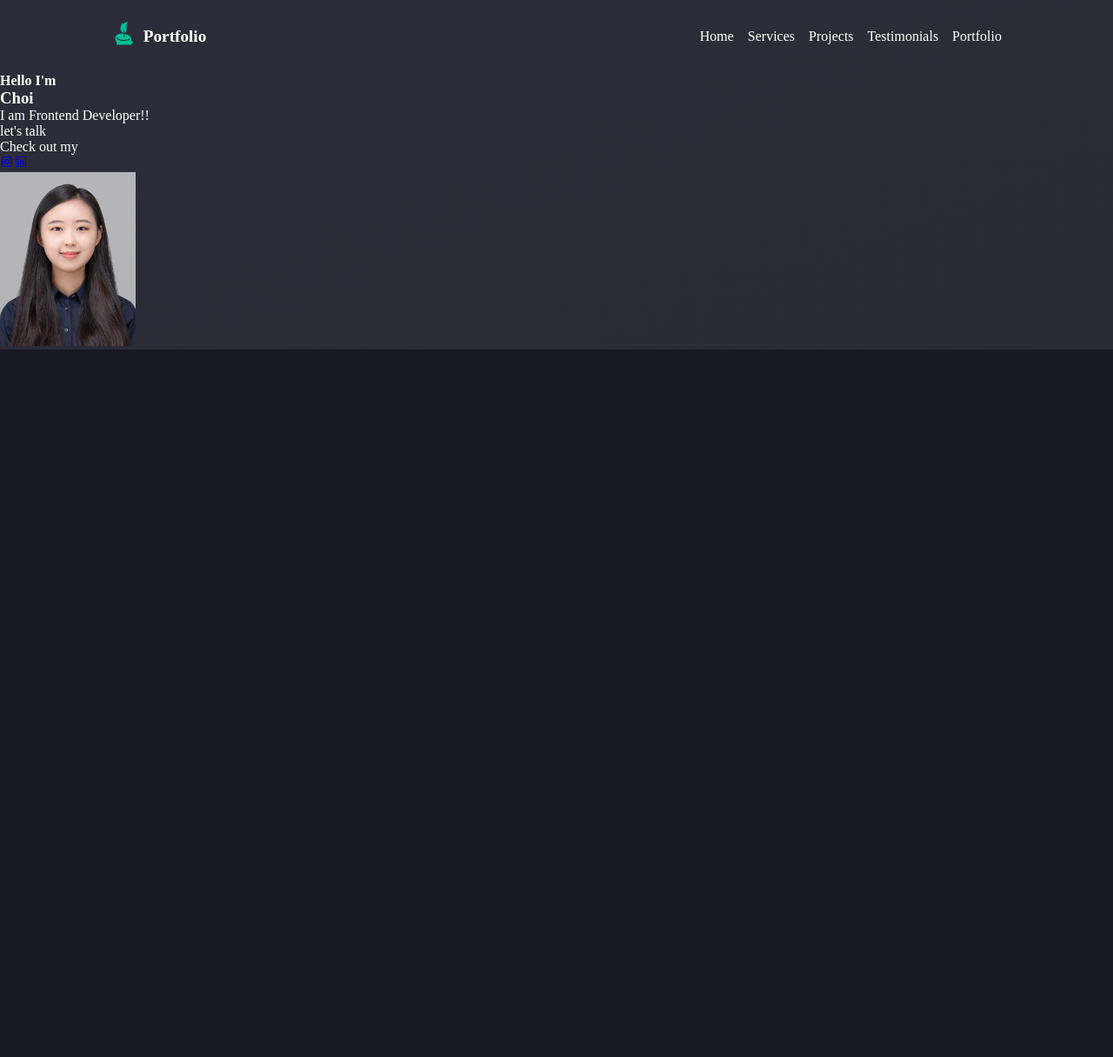
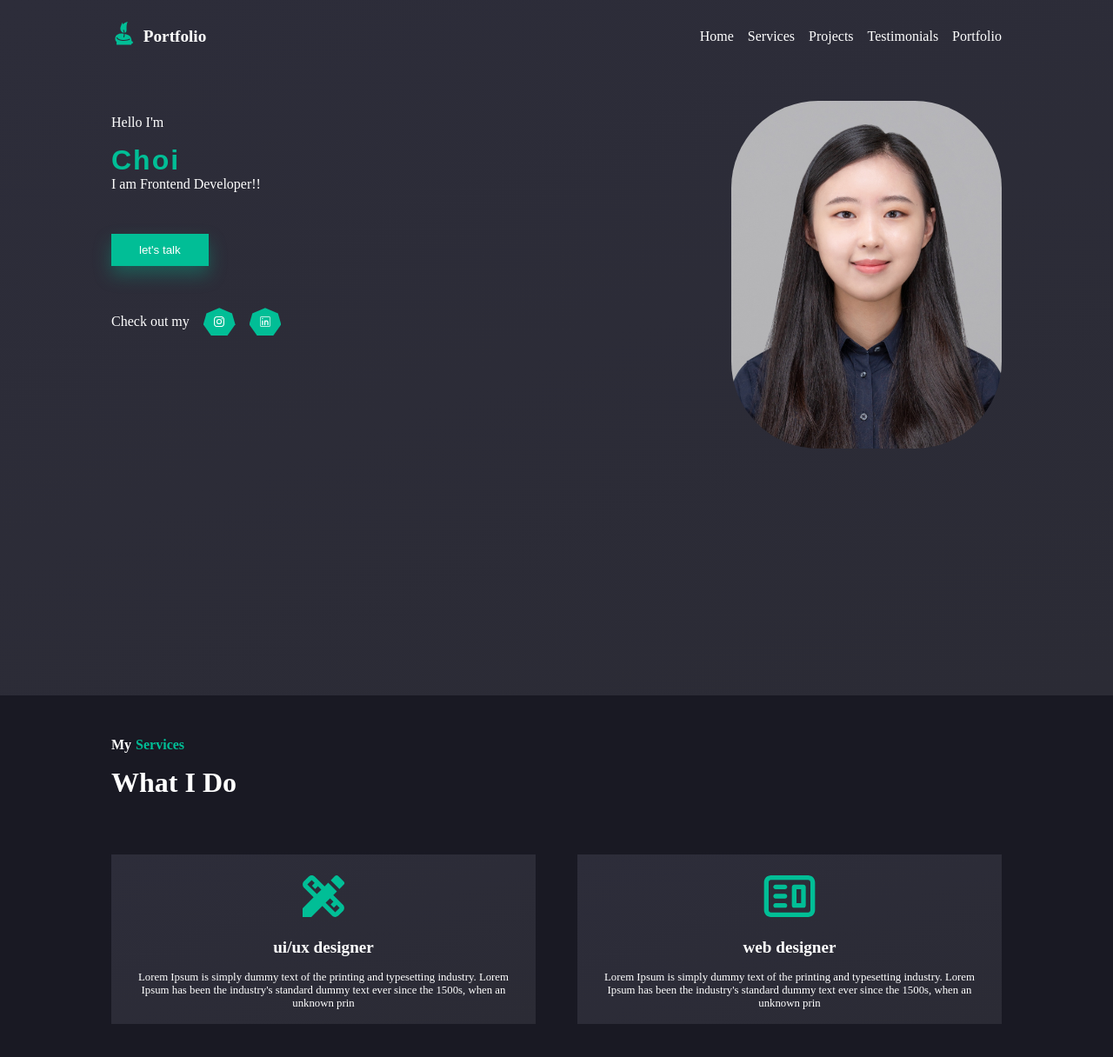
Before and after one commit to seohyunchoiii/react-portfolio, a React (Create React App) app: page / in a window 1280 px wide. Shown: the top 1216 px of the page at 87% size. Before the commit the page ends 800 px from the top, so only its background shows below. Built offline with nearby package versions, Linux system fonts and the light colour scheme.

Commit message:
Made Services Section

```diff
--- a/src/App.js
+++ b/src/App.js
@@ -2,9 +2,12 @@ import styled from 'styled-components';
 import './App.css';
 import Header from './components/Banner/Header';
 import ProfComponent from './components/Banner/ProfComponent';
+import Services from './components/Service/Services';
 
-const Container = styled.div``
+const Container = styled.div`
+`
 const Banner = styled.div`
+  height: 100vh;
   background: linear-gradient(159deg, rgb(45, 45, 58) 0%, rgb(43, 43, 53) 100%);
 `
 
@@ -15,6 +18,7 @@ function App() {
         <Header/>
         <ProfComponent/>
       </Banner>
+      <Services/>
     </Container>
   );
 }
--- a/src/common/colors.js
+++ b/src/common/colors.js
@@ -1,5 +1,6 @@
 const COLORS = {
-  mint: '#01be96'
+  mint: '#01be96',
+  white: '#fff'
 }
 
 export default COLORS;
--- a/src/components/Banner/Header.jsx
+++ b/src/components/Banner/Header.jsx
@@ -14,7 +14,7 @@ const Container = styled.div`
   margin: 0 auto;
   padding: 1.5rem 0;
   @media screen and (max-width:763px) {
-    width: 90%;
+    /* width: 90%; */
   }
 `
 const Logo = styled.div`
@@ -25,8 +25,9 @@ const Logo = styled.div`
   font-size: 1.2rem;
 `
 const Navbar = styled.div`
+  z-index:999;
   @media screen and (max-width: 640px) {
-    position: absolute;
+    position: fixed;
     display: flex;
     flex-direction: column;
     background-color: ${COLORS.mint};
@@ -79,20 +80,22 @@ const LogoIcon = styled.div`
 `
 const Bars = styled.div`
   display: none;
-  z-index: 999;
   @media screen and (max-width:640px) {
     display: block;
+    right: 50px;
+    position: fixed;
     font-size: 20px;
+    z-index: 999;
     }
 `
 
 
 const Header = () => {
-    const [bar, setBar] = useState(false);
+  const [bar, setBar] = useState(false);
   return (
     <Container>
       <Logo>
-        <LogoIcon><GiCandleFlame/></LogoIcon>
+        <LogoIcon><GiCandleFlame /></LogoIcon>
         Portfolio
       </Logo>
       <Navbar bar={bar}>
@@ -103,7 +106,7 @@ const Header = () => {
         <Link href="#">Portfolio</Link>
       </Navbar>
       <Bars onClick={() => setBar(!bar)}>
-        {bar ? <CgClose/> : <FaBars/>}
+        {bar ? <CgClose /> : <FaBars />}
       </Bars>
     </Container>
   )
--- a/src/components/Banner/ProfComponent.jsx
+++ b/src/components/Banner/ProfComponent.jsx
@@ -2,15 +2,78 @@ import React from 'react'
 import styled from 'styled-components'
 import { BiLogoInstagram } from "react-icons/bi";
 import { CiLinkedin } from "react-icons/ci";
+import COLORS from '../../common/colors';
 
-const Container = styled.div``
-const Texts = styled.div``
-const Title = styled.h4``
-const Button = styled.div``
-const Social = styled.div``
-const SocialIcons = styled.div``
-const SocialIcon = styled.a``
-const Profile = styled.div`
+const Container = styled.div`
+  display: flex;
+  gap: 2rem;
+  padding-top: 2rem;
+  width: 80%;
+  max-width: 1280px;
+  margin: 0 auto;
+  @media screen and (max-width: 790px){
+    flex-direction: column;
+    align-items: center;
+  }
+`
+const Texts = styled.div`
+  flex: 1;
+
+`
+const Title = styled.h4`
+  padding: 1rem 0;
+  font-weight: 500;
+`
+const Button = styled.button`
+  padding: 0.7rem 2rem;
+  margin-top: 3rem;
+  cursor: pointer;
+  background-color: ${COLORS.mint};
+  border: none;
+  color: ${COLORS.white};
+  font-weight: 500;
+  filter: drop-shadow(0px 10px 10px #01be9551);
+  &:hover {
+    filter: drop-shadow(0px 10px 10px #01be9570);
+  }
+`
+const Social = styled.div`
+  margin-top: 3rem;
+  display: flex;
+  align-items: center;
+  gap: 1rem;
+`
+const SocialIcons = styled.div`
+  display: flex;
+  align-items: center;
+  gap: 1rem;
+`
+const SocialIcon = styled.a`
+  width: 2.3rem;
+  height: 2rem;
+  clip-path: polygon(50% 0%, 90% 20%, 100% 60%, 75% 100%, 25% 100%, 0% 60%, 10% 20%);
+  background-color: ${COLORS.mint};
+  color: ${COLORS.white};
+  display: flex;
+  justify-content: center;
+  align-items: center;
+`
+const Profile = styled.div``
+const Name = styled.h1`
+  font-size: 2rem;
+  font-family: sans-serif;
+  letter-spacing: 2px;
+  color: ${COLORS.mint};
+`
+const Paragraph = styled.p`
+  font-weight: 300;
+`
+const IMG = styled.img`
+  height: 400px;
+  border-radius: 100px;
+  @media screen and (max-width:790px){
+    height: 200px;
+  }
 `
 
 const IMAGE = require('./profile-pic.jpg')
@@ -19,19 +82,19 @@ const ProfComponent = () => {
     <Container>
       <Texts>
         <Title>Hello I'm</Title>
-        <h3>Choi</h3>
-        <p>I am Frontend Developer!!</p>
+        <Name>Choi</Name>
+        <Paragraph>I am Frontend Developer!!</Paragraph>
         <Button>let's talk</Button>
         <Social>
           <p>Check out my</p>
           <SocialIcons>
             <SocialIcon href="#" ><BiLogoInstagram /></SocialIcon>
-            <SocialIcon href="#"><CiLinkedin/></SocialIcon>
+            <SocialIcon href="#"><CiLinkedin /></SocialIcon>
           </SocialIcons>
         </Social>
       </Texts>
       <Profile>
-        <img src={IMAGE} alt="" style={{height: '200px'}}/>
+        <IMG src={IMAGE} alt="" />
       </Profile>
     </Container>
   )
--- /dev/null
+++ b/src/components/Service/Card.jsx
@@ -0,0 +1,34 @@
+import React from 'react'
+import styled from 'styled-components'
+import COLORS from '../../common/colors'
+
+const Container = styled.div`
+  /* width: 100%; */
+  background: linear-gradient(159deg, rgb(45, 45, 58) 0%, rgb(43, 43,53) 100%);
+  padding: 1rem;
+  text-align: center;
+`
+const Info = styled.span`
+  font-size: 4rem;
+  color: ${COLORS.mint};
+`
+const Header = styled.h1`
+  font-size: 1.2rem;
+  padding-bottom: 1rem;
+`
+const Paragraph = styled.p`
+  font-size: 0.8rem;
+`
+
+const Card = ({ Icon, disc, title }) => {
+  return (
+    <Container>
+      <Info><Icon /></Info>
+      <Header>{title}</Header>
+      <Paragraph>{disc}</Paragraph>
+
+    </Container>
+  )
+}
+
+export default Card
--- /dev/null
+++ b/src/components/Service/Services.jsx
@@ -0,0 +1,64 @@
+import React from 'react'
+import { MdDesignServices } from "react-icons/md";
+import { CgWebsite } from "react-icons/cg";
+import styled from 'styled-components';
+import Card from './Card';
+import COLORS from '../../common/colors';
+
+const Container = styled.div`
+  width: 80%;
+  max-width: 1200px;
+  margin: 0 auto;
+  padding: 3rem 0rem;
+  @media screen and (max-width: 840px) {
+    /* width: 100%; */
+    /* padding: 0 30px; */
+  }
+`
+const Title = styled.h4`
+  display: flex;
+  gap: 5px;
+`
+const Sentence = styled.h1`
+  padding-top: 1rem;
+
+`
+const Cards = styled.div`
+  display: grid;
+  grid-template-columns: repeat(auto-fit, minmax(250px, 1fr));
+  margin-top: 4rem;
+  gap: 3rem;
+`
+const ColorText = styled.span`
+  color: ${COLORS.mint};
+`
+
+const Services = () => {
+  return (
+    <Container>
+      <Title>
+        <div>My</div>
+        <ColorText>
+          Services
+        </ColorText>
+      </Title>
+      <Sentence>
+        What I Do
+      </Sentence>
+      <Cards>
+        <Card
+          Icon={MdDesignServices}
+          title={'ui/ux designer'}
+          disc={`Lorem Ipsum is simply dummy text of the printing and typesetting industry. Lorem Ipsum has been the industry's standard dummy text ever since the 1500s, when an unknown prin`}
+        />
+        <Card
+          Icon={CgWebsite}
+          title={'web designer'}
+          disc={`Lorem Ipsum is simply dummy text of the printing and typesetting industry. Lorem Ipsum has been the industry's standard dummy text ever since the 1500s, when an unknown prin`}
+        />
+      </Cards>
+    </Container>
+  )
+}
+
+export default Services
```
